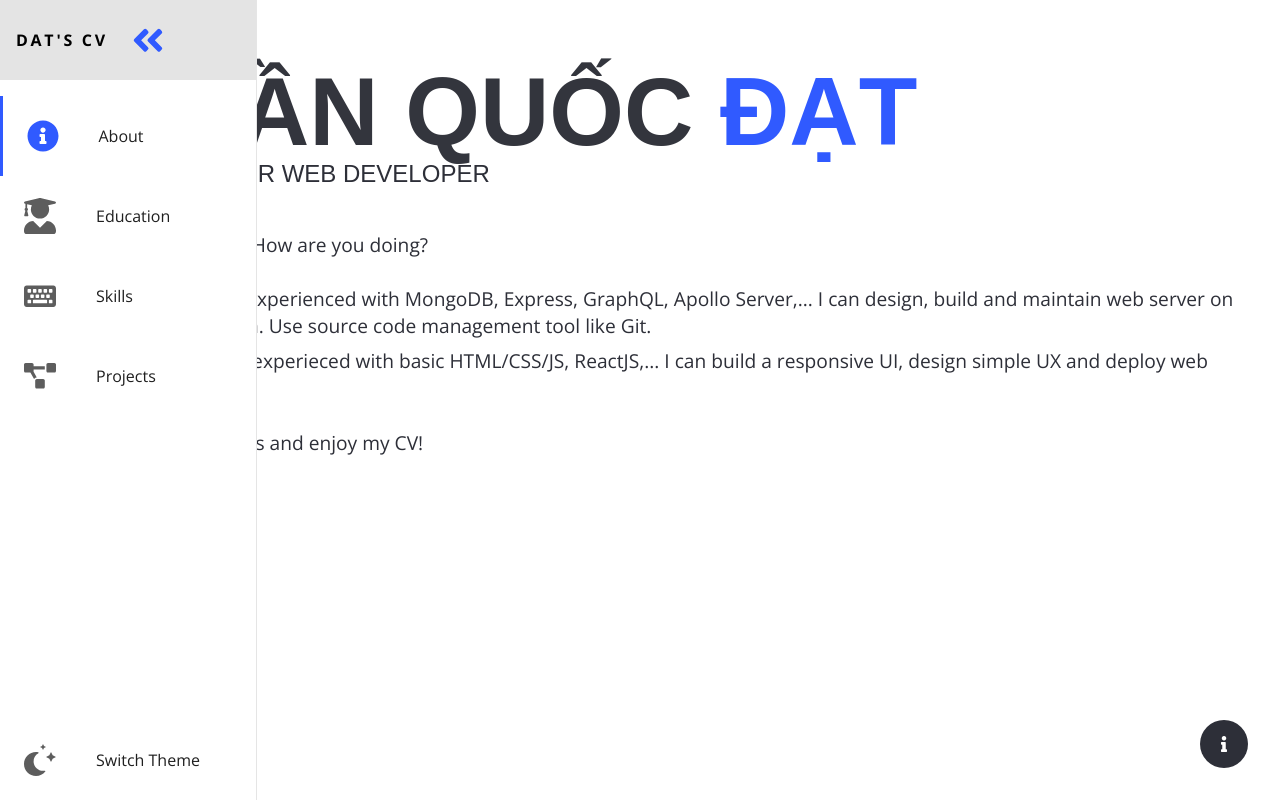
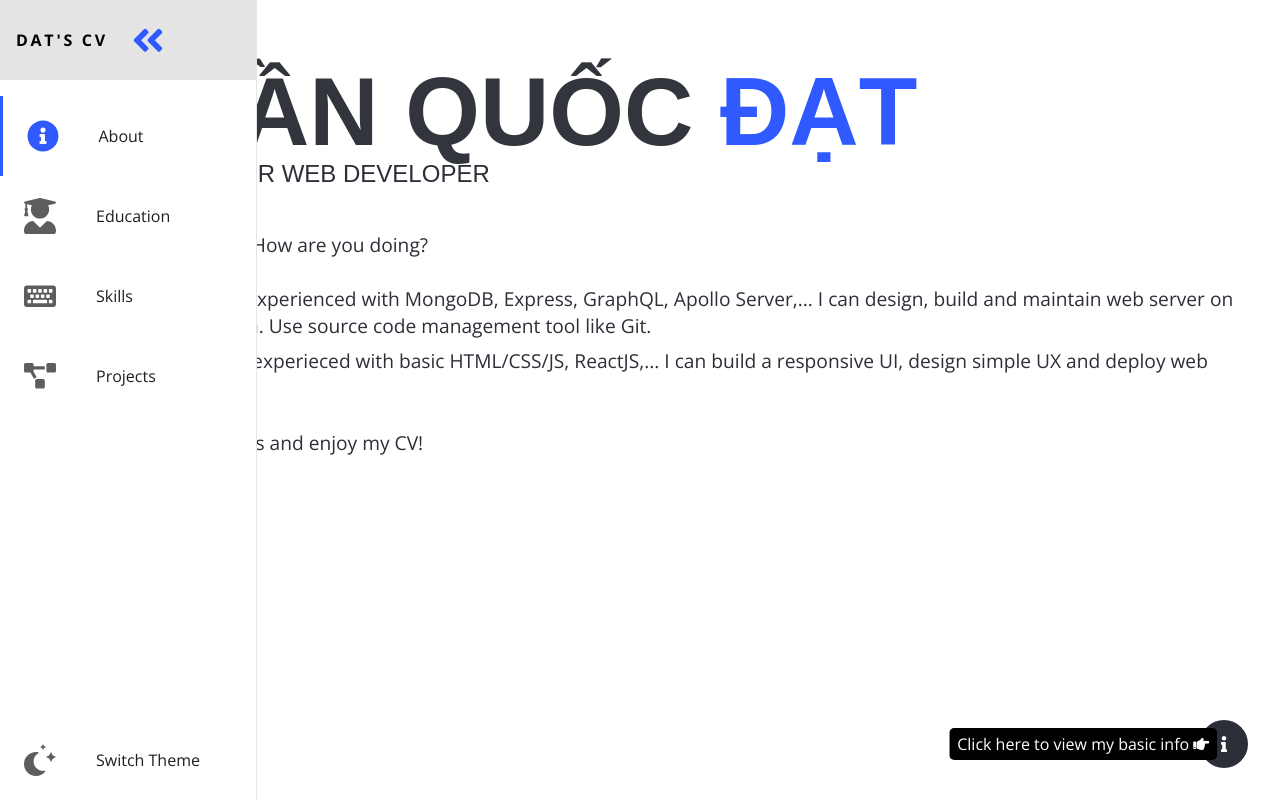
Before and after one commit to dattran1232003/my-cv, a plain HTML site: page index.html in a window 1280 px wide. Both pictures are taken after a click on the link "DAT'S CV". Shown: the top 800 px of the page. Drawn offline with nearby package versions, Linux system fonts and the light colour scheme; a web font is replaced by a local one.

Commit message:
adding describe for popup

```diff
--- a/index.html
+++ b/index.html
@@ -445,11 +445,13 @@
     </div>
     <script src="scripts/dateOfBirth.js"></script>
 
-    <span class="popup popup--fix-br popup__btn-open" target="basicInfo">
+    <span class="popup popup__btn-open" target="basicInfo">
       <i class="fas fa-info"></i>
+      <div class="popup--fix-br popup__btn-open__describe slide-right">
+        Click here to view my basic info
+        <b><i class="fas fa-hand-point-right"></i></b>
+      </div>
     </span>
-
-    <div id="overlay"></div>
     <script src="scripts/basicInfo.js"></script>
 
     <script src="scripts/libs/noframework.waypoints.min.js"></script>
--- a/sass/components/_popup.scss
+++ b/sass/components/_popup.scss
@@ -47,24 +47,14 @@
     cursor: pointer;
   }
 
-  &--fix {
-    &-tr {
-      top: 2rem;
-      left: auto;
-      right: 2rem;
-      bottom: auto;
-    }
-    &-br {
-      top: auto;
-      left: auto;
-      right: 2rem;
-      bottom: 2rem;
-    }
-  }
-
   &__btn-open {
     cursor: pointer;
     border-radius: 50%;
+
+    top: auto;
+    left: auto;
+    right: 2rem;
+    bottom: 2rem;
 
     width: 1rem;
     height: 1rem;
@@ -72,10 +62,25 @@
     text-align: center;
     line-height: 1rem;
 
+    color: var(--main-bg);
     background-color: var(--main-text-secondary);
-    color: var(--main-bg);
 
     border: none;
+
+    &__describe {
+      padding: 0.5rem;
+
+      display: block;
+      position: fixed;
+      background-color: var(--nav-text-secondary);
+
+      border-radius: 5px;
+
+      right: 5.5rem;
+      bottom: 2.5rem;
+
+      transition: transform 2s;
+    }
 
     // box-shadow: 0 0 20px -10px var(--main-text-primary);
   }
@@ -110,6 +115,12 @@
       right: 2rem;
       left: auto;
       bottom: auto;
+
+      &__describe {
+        right: 5.5rem;
+        top: 2.5rem;
+        bottom: auto;
+      }
     }
   }
 }
--- a/sass/root.scss
+++ b/sass/root.scss
@@ -113,3 +113,11 @@ main {
     display: none !important;
   }
 }
+
+.d-none {
+  display: none !important;
+}
+
+.slide-right {
+  transform: translateX(calc(100% + 500px));
+}
--- a/scripts/basicInfo.js
+++ b/scripts/basicInfo.js
@@ -13,3 +13,21 @@
   openBtn.onclick = showPopup
   popup.getElementsByClassName("popup__btn-close")[0].onclick = closePopup
 })()
+;(function () {
+  const describe = document.querySelector(
+    ".popup__btn-open .popup__btn-open__describe"
+  )
+
+  function hideDescribe() {
+    describe.classList.add("slide-right")
+  }
+
+  setTimeout(() => {
+    describe.classList.remove("slide-right")
+  }, 1000)
+
+  describe.onclick = hideDescribe
+  setTimeout(() => {
+    hideDescribe()
+  }, 9000)
+})()
```
Also changed, not shown: stylesheets/main.css, stylesheets/root.css.
